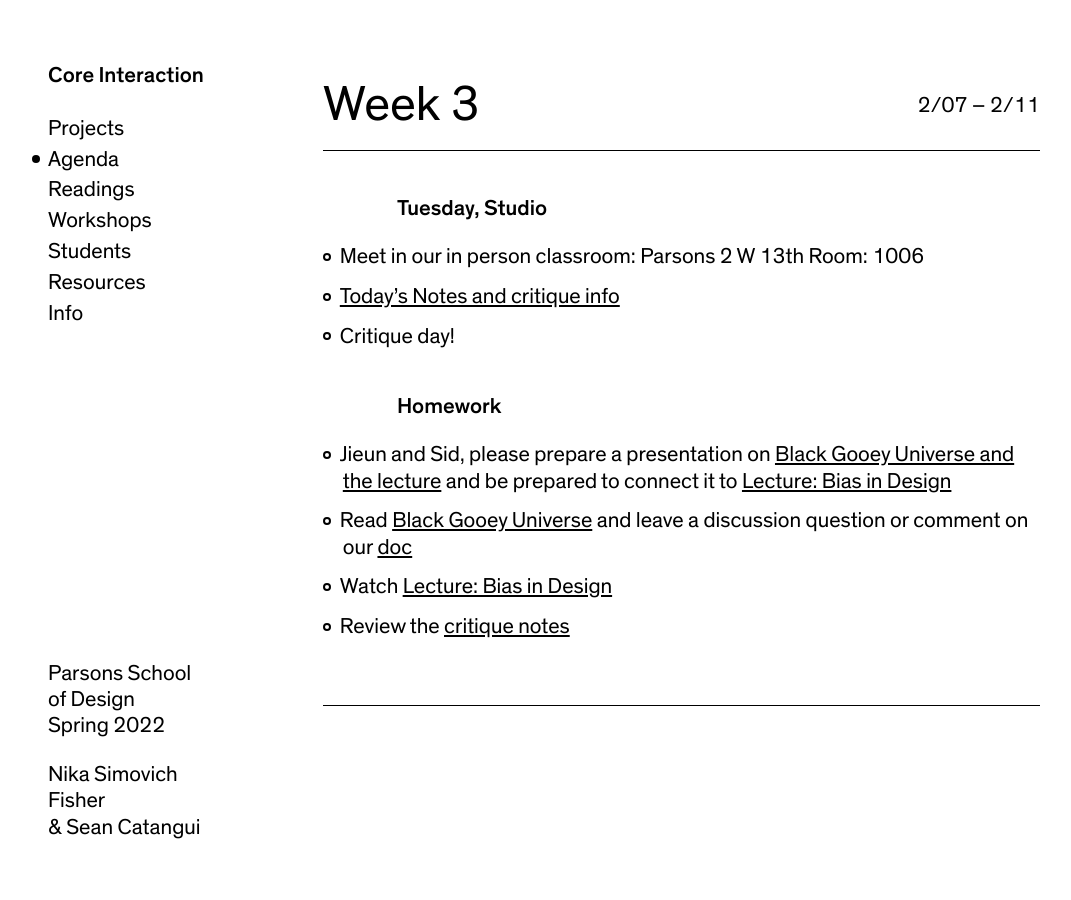
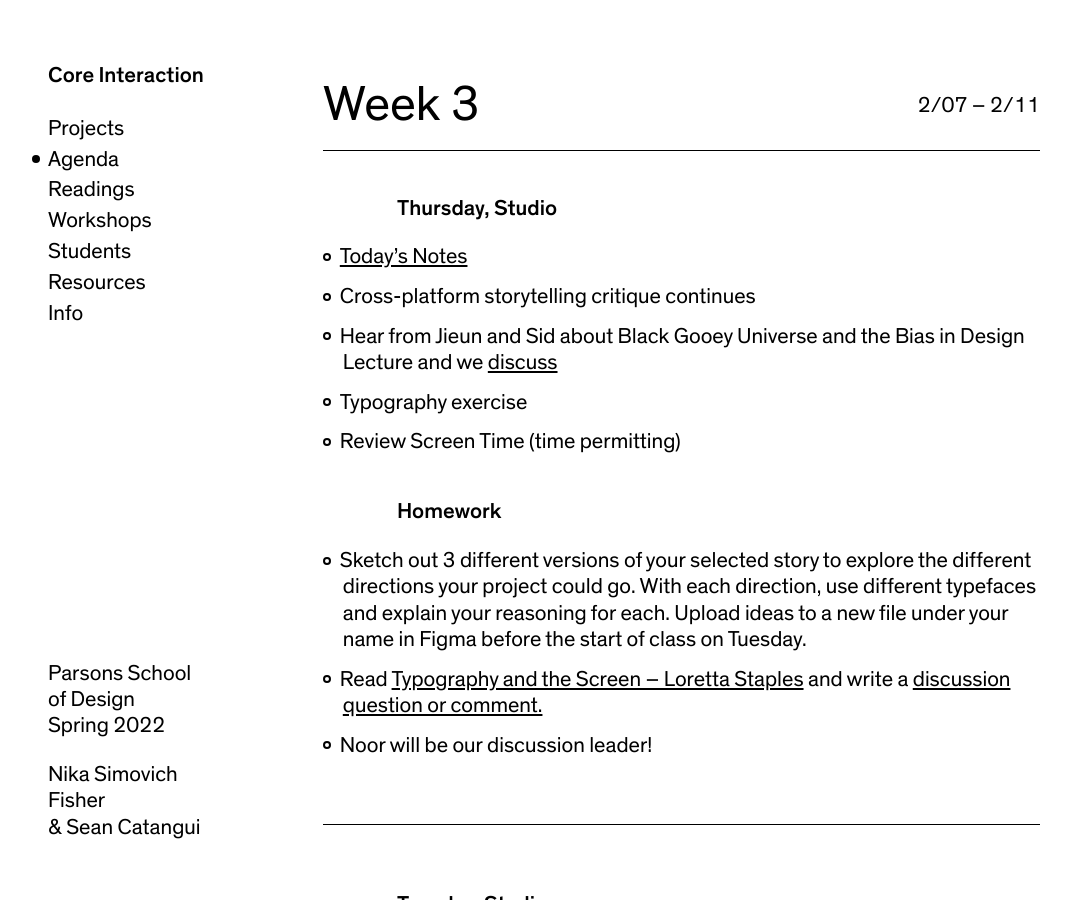
Before and after one commit to nikasimovich/cis22, a Jekyll site: the page built from _agendas/week-3.md, in a window 1280 px wide and 900 px high. Shown: the whole window, without its empty margins (12-1083 px from the left). Built offline with Jekyll 4.4.1, drawn with Linux system fonts in a browser that asks for light colours.

Commit message:
Add agenda

```diff
--- a/_agendas/week-3.md
+++ b/_agendas/week-3.md
@@ -5,6 +5,26 @@ date_range:       2/07 – 2/11
 summary:          Cross-platform storytelling critique, Introducing Stories as Networks, Web Typography
 
 ---
+
+
+### Thursday, Studio
+
+- [Today&rsquo;s Notes](https://paper.dropbox.com/doc/Parsons-S22-Wrapping-up-Project-1-Critique-Introducing-Stories-as-Networks--Bbq1vDuHKVnoek2qHSzTCVsIAQ-hO5du5xVUDGJ7mMthRR2Q)
+- Cross-platform storytelling critique continues
+- Hear from Jieun and Sid about Black Gooey Universe and the Bias in Design Lecture and we [discuss](https://paper.dropbox.com/doc/Parsons-Core-Interaction-S22-Reading-Reflections--BbijzYVKqjMLwKGisVu2d~FfAQ-xcAaUIV4Syfp3zmAR7IMi)
+- Typography exercise
+- Review Screen Time (time permitting)
+
+
+### Homework
+- Sketch out 3 different versions of your selected story to explore the different directions your project could go. With each direction, use different typefaces and explain your reasoning for each. Upload ideas to a new file under your name in Figma before the start of class on Tuesday.
+- Read [Typography and the Screen – Loretta Staples](https://ci.labud.nyc/assets/readings/staples-typography.pdf) and write a [discussion question or comment.](https://paper.dropbox.com/doc/Parsons-Core-Interaction-S21-Reading-Reflections--BEfVjTveapO_D1beVPhoQdd5AQ-WRC1vWjkMj6DPWDHQKuTU)
+- Noor will be our discussion leader!
+
+---
+
+
+
 
 ### Tuesday, Studio
 
```
